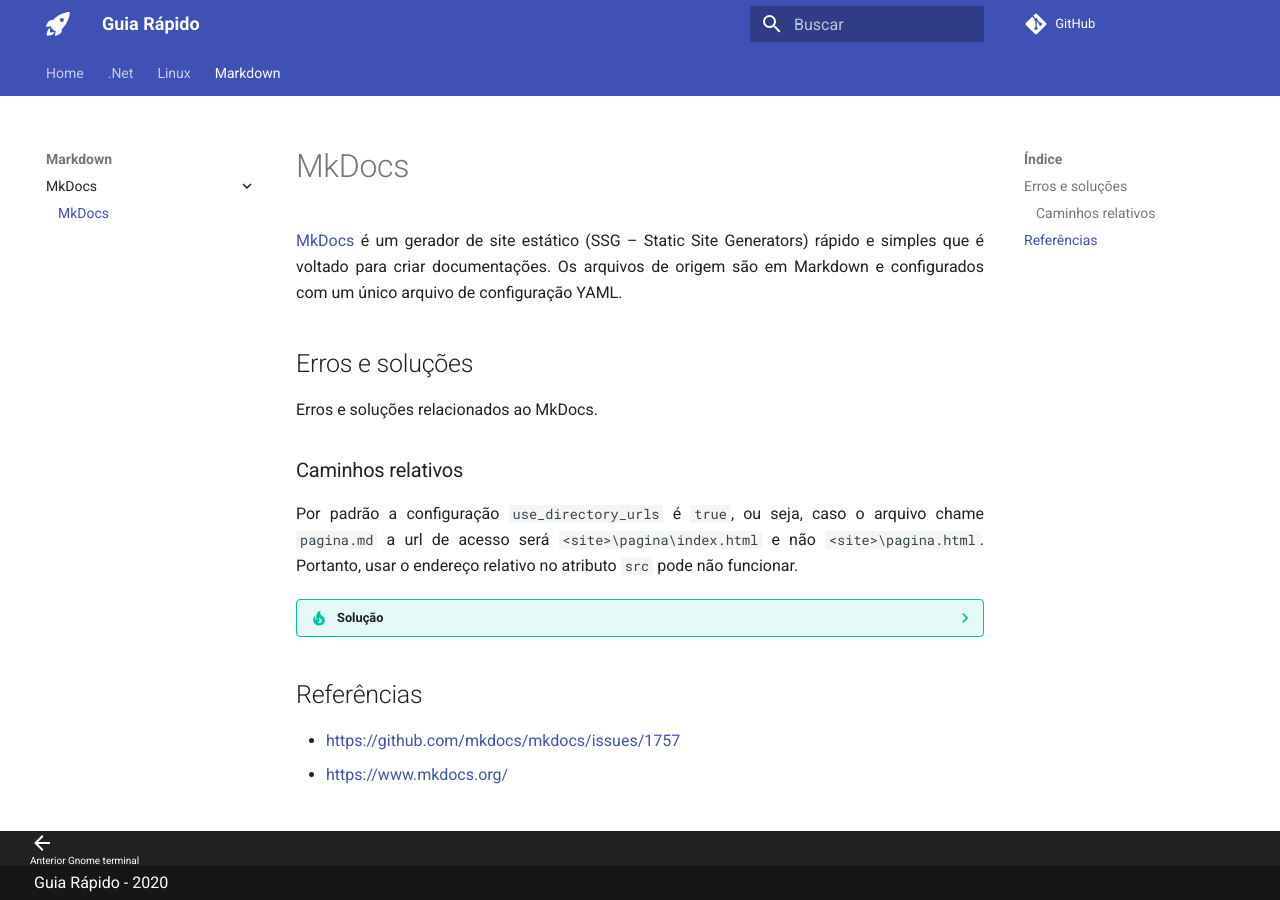
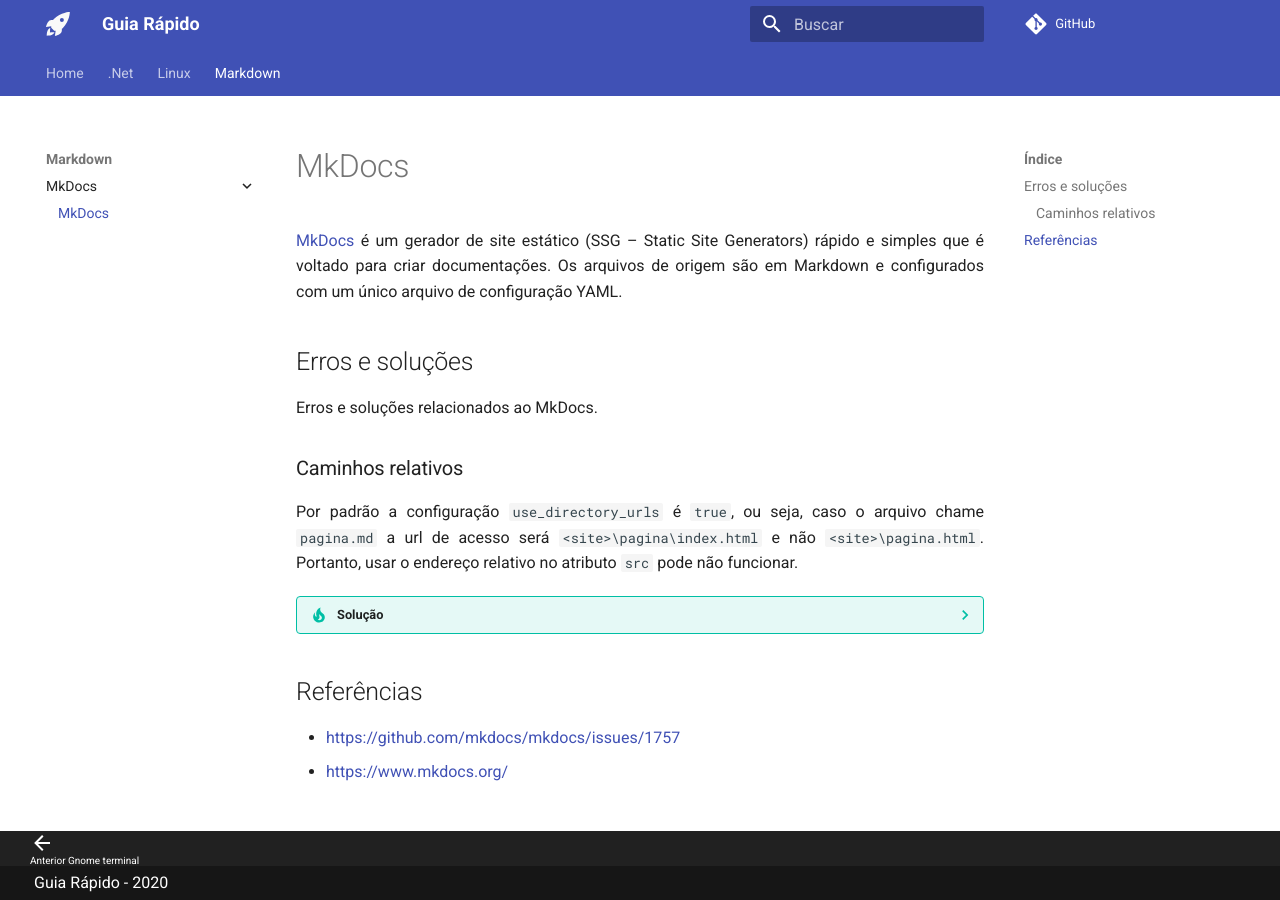
Before and after one commit to kustavo/tutorial-diversos, an MkDocs documentation site: the page built from docs/markdown/mkdocs.md, in a window 1280 px wide. Built offline with MkDocs 1.6.1 and Material for MkDocs 9.7.7, drawn with Linux system fonts in a browser that asks for light colours; comment, search, counter and statistics services are not loaded.

Commit message:
Update extra.css

```diff
--- a/docs/extra.css
+++ b/docs/extra.css
@@ -11,8 +11,6 @@
 /* Bloco do corpo do texto */
 .md-typeset {
     text-align: justify;
-    /* font-size: 0.77rem; */
-    line-height: 1.625;
 }
 
 /* Linha menu direita */
```
